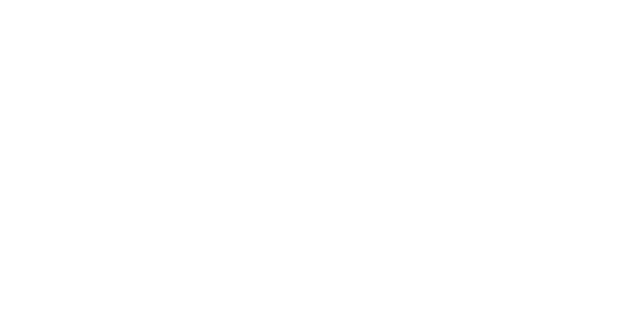
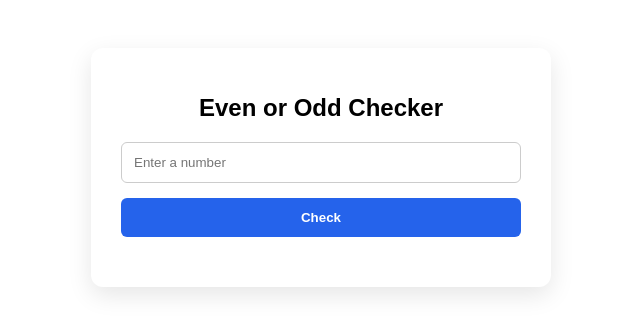
Before and after one commit to Vaishnavi213460/React-Mini-Buildout, a React (Vite) app: page /check-parity in a window 1280 px wide. Before the commit this address had no page. Shown: the top 334 px of the page, without its empty margins (319-959 px from the left). Built offline with nearby package versions, Linux system fonts and the light colour scheme.

Commit message:
even odd checker

```diff
--- a/src/App.jsx
+++ b/src/App.jsx
@@ -5,6 +5,7 @@
 import StudentEntry from './components/StudentEntry';
 import GitHubUserFinder from './components/GitHubUserFinder';
 import AlphabetButtons from './components/AlphabetButtons';
+import EvenOddChecker from './components/EvenOddChecker';
 
 function App() {
   return (
@@ -16,6 +17,7 @@
           <Route path="/student-entry" element={<StudentEntry />} />
           <Route path="/github-user-finder" element={<GitHubUserFinder />} />
           <Route path="/alphabet-buttons" element={<AlphabetButtons />} />
+          <Route path="/check-parity" element={<EvenOddChecker />} />
         </Routes>
       </div>
     </Router>
--- /dev/null
+++ b/src/components/EvenOddChecker.jsx
@@ -0,0 +1,72 @@
+import React, { useState } from 'react';
+
+const EvenOddChecker = () => {
+  const [inputValue, setInputValue] = useState('');
+  const [resultMessage, setResultMessage] = useState('');
+  const [isEven, setIsEven] = useState(null);
+
+  const checkParity = () => {
+    const num = parseInt(inputValue);
+
+    if (isNaN(num)) {
+      setResultMessage('Please enter a valid number');
+      setIsEven(null);
+      return;
+    }
+
+    if (num % 2 === 0) {
+      setResultMessage(`The number ${num} is even!`);
+      setIsEven(true);
+    } else {
+      setResultMessage(`Oops, ${num} is odd!`);
+      setIsEven(false);
+    }
+  };
+
+  return (
+    <div style={{ padding: '40px', display: 'flex', justifyContent: 'center', fontFamily: 'Arial, sans-serif' }}>
+      <div style={{
+        width: '100%', maxWidth: '400px', padding: '30px',
+        borderRadius: '12px', boxShadow: '0 8px 24px rgba(0,0,0,0.1)',
+        backgroundColor: '#fff', textAlign: 'center'
+      }}>
+        <h1 style={{ fontSize: '24px', marginBottom: '20px' }}>Even or Odd Checker</h1>
+
+        <input
+          type="text"
+          name="number"
+          placeholder="Enter a number"
+          value={inputValue}
+          onChange={(e) => setInputValue(e.target.value)}
+          style={{
+            width: '100%', padding: '12px', borderRadius: '6px',
+            border: '1px solid #ccc', boxSizing: 'border-box', marginBottom: '15px'
+          }}
+        />
+
+        <button
+          onClick={checkParity}
+          style={{
+            width: '100%', padding: '12px', backgroundColor: '#2563eb',
+            color: 'white', border: 'none', borderRadius: '6px',
+            cursor: 'pointer', fontWeight: 'bold', marginBottom: '20px'
+          }}
+        >
+          Check
+        </button>
+
+        {resultMessage && (
+          <p style={{
+            fontWeight: 'bold',
+            color: isEven === true ? '#28a745' : '#0000ff', // Green for even, Blue for odd
+            marginTop: '10px'
+          }}>
+            {resultMessage}
+          </p>
+        )}
+      </div>
+    </div>
+  );
+};
+
+export default EvenOddChecker;
--- a/src/components/Home.jsx
+++ b/src/components/Home.jsx
@@ -20,6 +20,9 @@
         <li style={{ padding: '10px', border: '1px solid #ddd', marginBottom: '10px', borderRadius: '5px' }}>
             <Link to="/alphabet-buttons" style={{ textDecoration: 'none', color: '#007bff', fontSize: '18px' }}>📝 Alphabet Buttons</Link>
         </li>
+        <li style={{ padding: '10px', border: '1px solid #ddd', marginBottom: '10px', borderRadius: '5px' }}>
+            <Link to="/check-parity" style={{ textDecoration: 'none', color: '#007bff', fontSize: '18px' }}>📝 Check Parity</Link>
+        </li>
       </ul>
     </div>
   );
```
